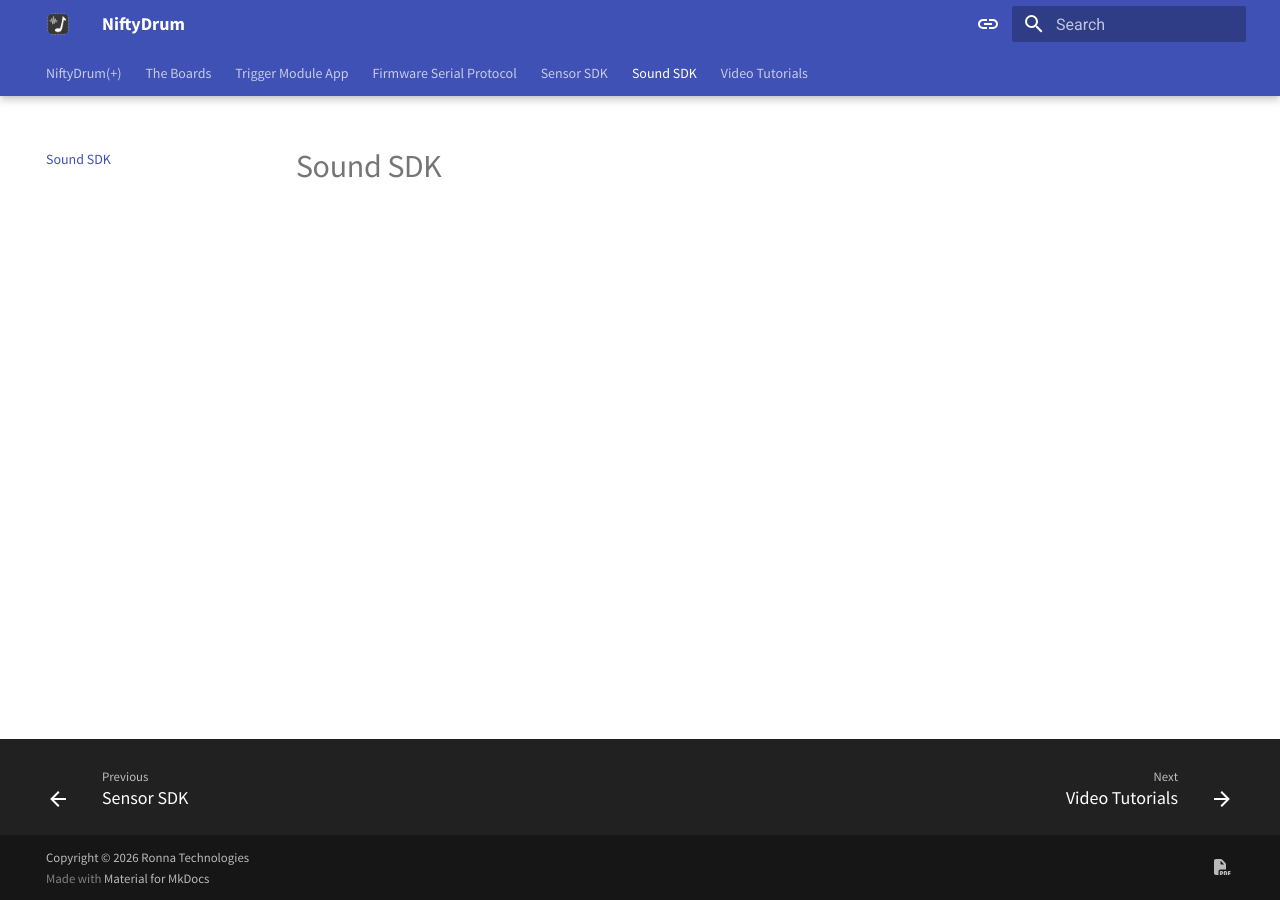
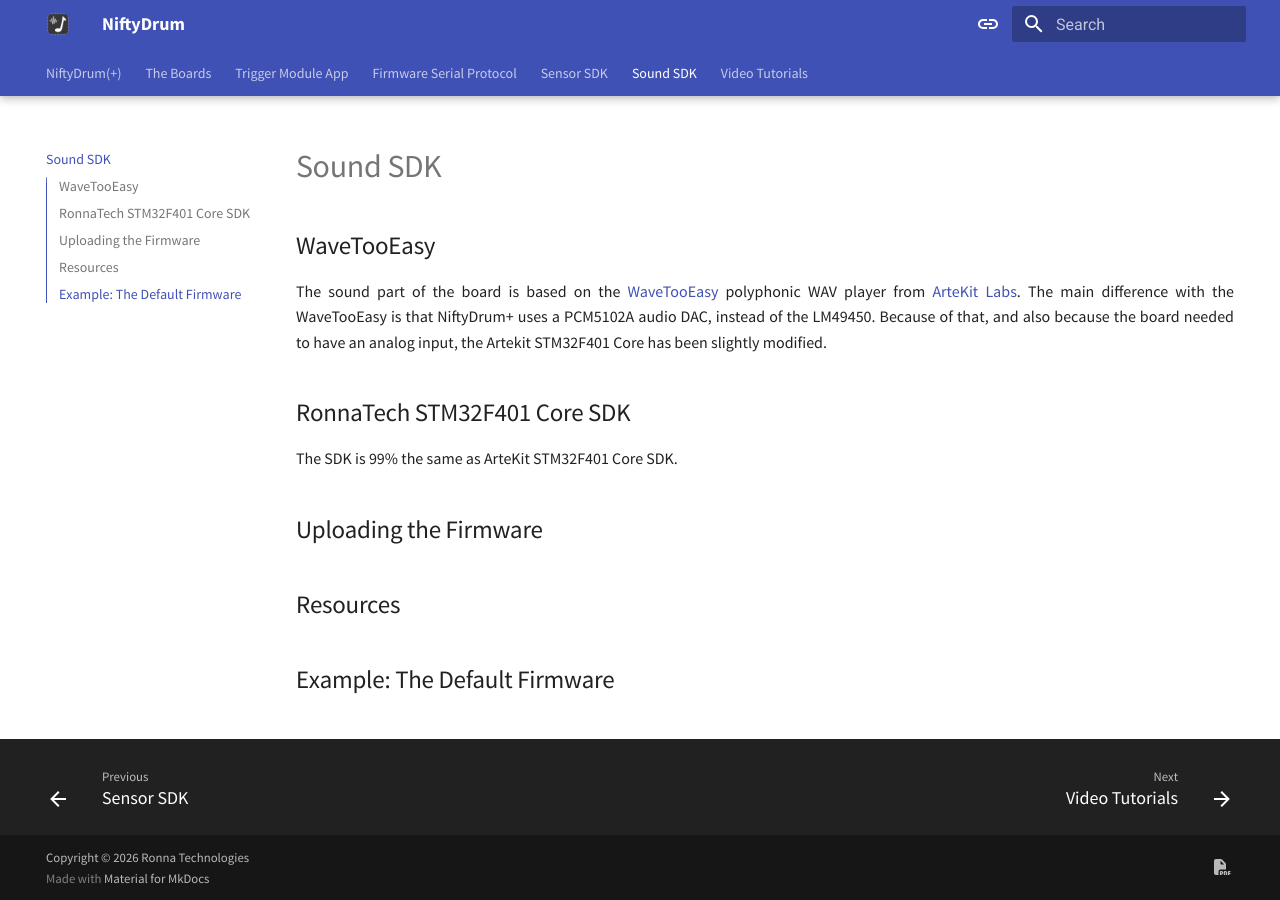
Before and after one commit to RonnaTechnologies/doc.niftydrum.com, an MkDocs documentation site: the page built from doc/5.sound_sdk.md, in a window 1280 px wide. Built offline with MkDocs 1.6.1 and Material for MkDocs 9.7.7, drawn with Linux system fonts in a browser that asks for light colours.

Commit message:
add content to sound sdk

```diff
--- a/doc/5.sound_sdk.md
+++ b/doc/5.sound_sdk.md
@@ -1 +1,17 @@
 # Sound SDK
+
+## WaveTooEasy
+
+The sound part of the board is based on the [WaveTooEasy](https://www.artekit.eu/doc/guides/wavetooeasy/){:target="_blank"} polyphonic WAV player from [ArteKit Labs](https://www.artekit.eu/){:target="_blank"}.
+The main difference with the WaveTooEasy is that NiftyDrum+ uses a PCM5102A audio DAC, instead of the LM49450.
+Because of that, and also because the board needed to have an analog input, the Artekit STM32F401 Core has been slightly modified.
+
+## RonnaTech STM32F401 Core SDK
+
+The SDK is 99% the same as ArteKit STM32F401 Core SDK.
+
+## Uploading the Firmware
+
+## Resources
+
+## Example: The Default Firmware
```
Also changed, not shown: doc/1.board.md (+1 -1 lines), doc/index.md (+0 -1 lines).
